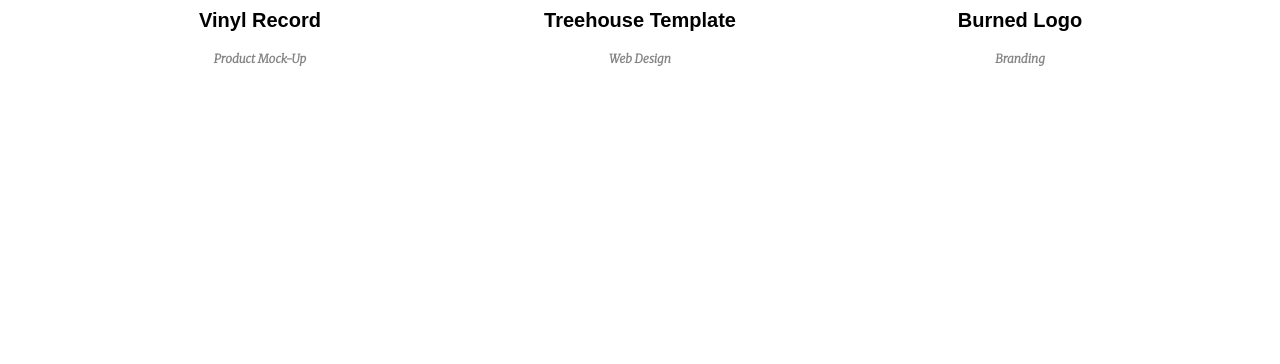
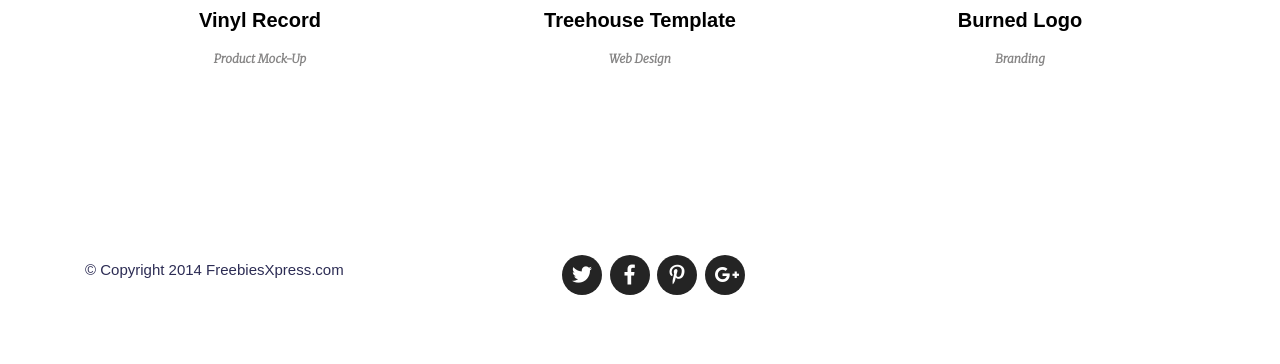
Before and after one commit to aoibaraa/taskrunner-2, a website: page index.html in a window 1280 px wide. Shown: the part 2568-2932 px from the top of the page. Before the commit the page ends 2765 px from the top, so only its background shows below. Drawn offline with Linux system fonts and the light colour scheme; a web font is replaced by a local one.

Commit message:
Add footer

```diff
--- a/index.html
+++ b/index.html
@@ -121,5 +121,18 @@
                     </div>
                 </div>
         </section>
+        <footer class="page-footer">
+                <div class="container">
+                 <div class="row">
+                    <div class="copyright col-5">&copy; Copyright 2014 FreebiesXpress.com</div>
+                    <ul class="icons col-7">
+                            <li><a href="#"><i class="fab fa-twitter"></i>Twitter</a></li>
+                            <li><a href="#"><i class="fab fa-facebook-f"></i>Facebook</a></li>
+                            <li><a href="#"><i class="fab fa-pinterest-p"></i>Pinterest</a></li>
+                            <li><a href="#"><i class="fab fa-google-plus-g"></i>Google+</a></li>
+                    </ul>
+                 </div>
+                </div>
+        </footer>
     </body>
 </html>
--- a/sass/style.scss
+++ b/sass/style.scss
@@ -235,3 +235,42 @@ a:hover {
     color: #878686;
     font-size: 12px;
 }
+
+/* Footer */
+
+
+.page-footer {
+    text-align: center
+}
+
+.icons {
+    text-align: left;
+}
+
+.icons li {
+    display: inline-block;
+    font-size: 0;
+    margin-top: 48px;
+    margin-bottom: 48px;
+    padding: 2px;
+}
+
+.icons i {
+    background: #242424;
+    color: $color-four;
+    font-size: 20px;
+    border-radius: 50%;
+    width: 40px;
+    height: 40px;
+    text-align: center;
+    padding: 10px;
+}
+
+.copyright {
+    font-family: $font-header;
+    font-size: 15px;
+    margin-top: 48px;
+    margin-bottom: 48px;
+    padding-top: 20px;
+    text-align: left;
+}
```
Also changed, not shown: css/style.css, 1 other file.
